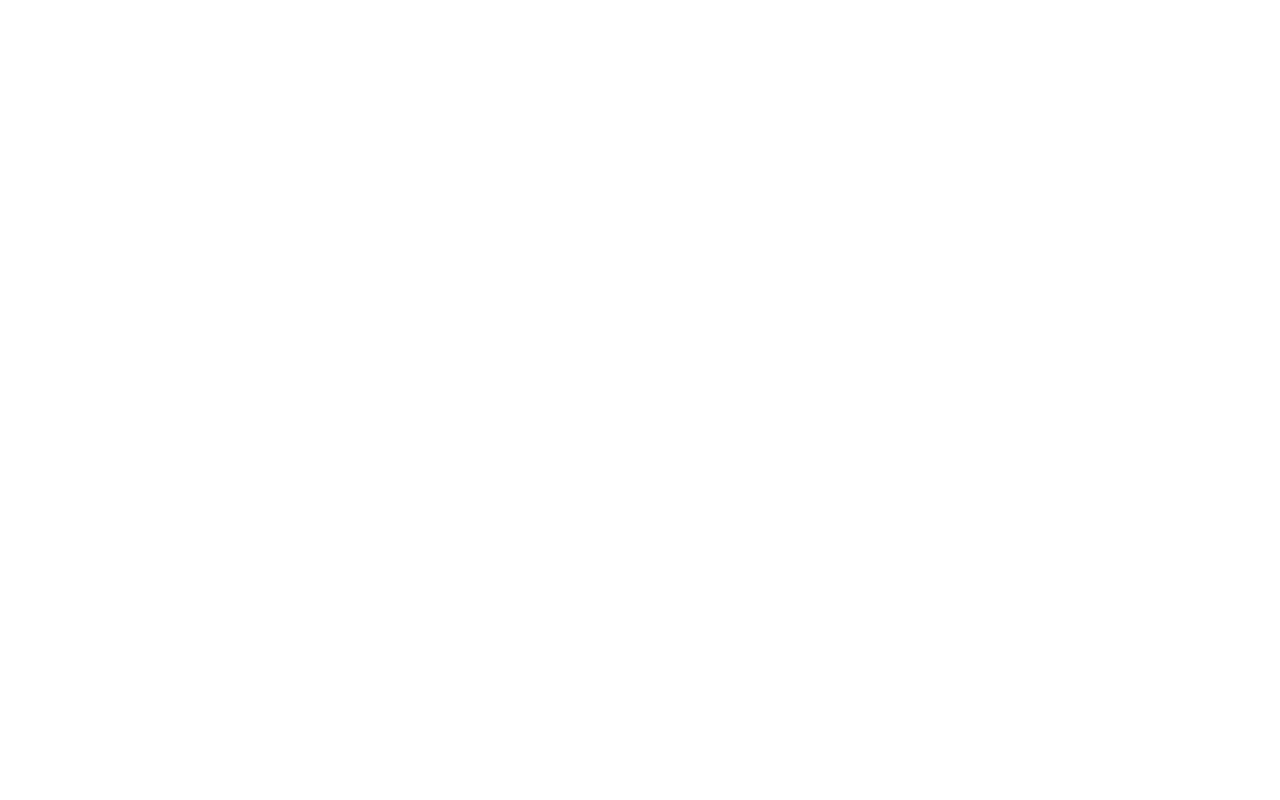
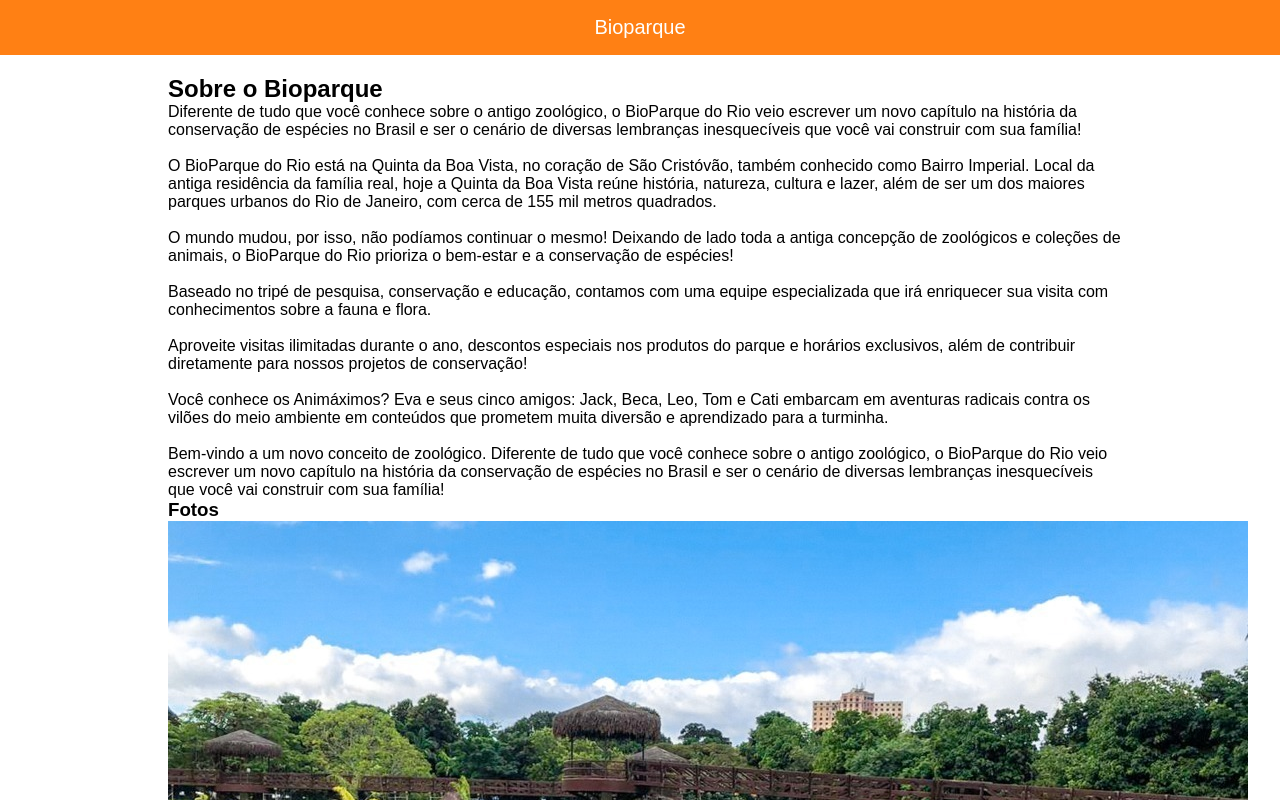
Before and after one commit to eufelipecosta/Bioparque-DevMedia, a plain HTML site: page index.html in a window 1280 px wide. Shown: the top 800 px of the page. Drawn offline with Linux system fonts and the light colour scheme.

Commit message:
segunda etapa

```diff
--- a/estilo.css
+++ b/estilo.css
@@ -0,0 +1,33 @@
+* {
+    margin: 0;
+    padding: 0;
+}
+
+body {
+    font-family: sans-serif;
+}
+
+.largura_limitada {
+    width: 100%;
+    min-width: 320px;
+    max-width: 1024px;
+    margin: 0 auto;
+}
+
+.topo, .roda_pe {
+    width: 100%;
+    padding: 16px 0;
+    background-color: #FF8014;
+    text-align: center;
+}
+
+span {
+    font-size: 20px;
+    color: #fff;
+    font-weight: normal;
+}
+
+.area {
+    width: calc(100% - 70px);
+    margin: 20px 40px;
+}
--- a/index.html
+++ b/index.html
@@ -6,11 +6,65 @@
     <meta http-equiv="X-UA-Compatible" content="IE=edge">
     <meta name="viewport" content="width=device-width, initial-scale=1.0">
     <title>Bioparque</title>
+    <link rel="stylesheet" href="estilo.css">
 </head>
 <body>
-    <div topo>
+
+
+    <div class="topo">
+        <span>Bioparque</span>
+    </div>
+
+    <div class="largura_limitada">
+
+    <div class="area">
+        <div class="sobre">
+            <h2>Sobre o Bioparque</h2>
+            <p>
+                Diferente de tudo que você conhece sobre o antigo zoológico, o BioParque do Rio veio escrever um novo capítulo na história da conservação de espécies no Brasil e ser o cenário de diversas lembranças inesquecíveis que você vai construir com sua família!
+            </p>
+            <br>
+            <p>
+                O BioParque do Rio está na Quinta da Boa Vista, no coração de São Cristóvão, também conhecido como Bairro Imperial. Local da antiga residência da família real, hoje a Quinta da Boa Vista reúne história, natureza, cultura e lazer, além de ser um dos maiores parques urbanos do Rio de Janeiro, com cerca de 155 mil metros quadrados.
+            </p>
+            <br>
+            <p>
+                O mundo mudou, por isso, não podíamos continuar o mesmo! Deixando de lado toda a antiga concepção de zoológicos e coleções de animais, o BioParque do Rio prioriza o bem-estar e a conservação de espécies!
+            </p>
+            <br>
+            <p>
+                Baseado no tripé de pesquisa, conservação e educação, contamos com uma equipe especializada que irá enriquecer sua visita com conhecimentos sobre a fauna e flora.
+            </p>
+            <br>
+            <p>
+                Aproveite visitas ilimitadas durante o ano, descontos especiais nos produtos do parque e horários exclusivos, além de contribuir diretamente para nossos projetos de conservação!
+            </p>
+            <br>
+            <p>
+                Você conhece os Animáximos? Eva e seus cinco amigos: Jack, Beca, Leo, Tom e Cati embarcam em aventuras radicais contra os vilões do meio ambiente em conteúdos que prometem muita diversão e aprendizado para a turminha.
+            </p>
+            <br>
+            <p>
+                Bem-vindo a um novo conceito de zoológico. Diferente de tudo que você conhece sobre o antigo zoológico, o BioParque do Rio veio escrever um novo capítulo na história da conservação de espécies no Brasil e ser o cenário de diversas lembranças inesquecíveis que você vai construir com sua família!
+            </p>
+        </div>
+
+    <div class="carrocel">
+        <h3>Fotos</h3>
+        <div class="imagen">
+            <img src="img/1.jpg">
+            <img src="img/2.jpg">
+            <img src="img/3.jpg">
+            <img src="img/4.jpg">
+            <img src="img/5.jpg">
+        </div>
+    </div>
+    </div>
 
     </div>
 
+    <div class="roda_pe">
+        Bioparque - 2022 &copy;
+    </div>
 </body>
 </html>
```
